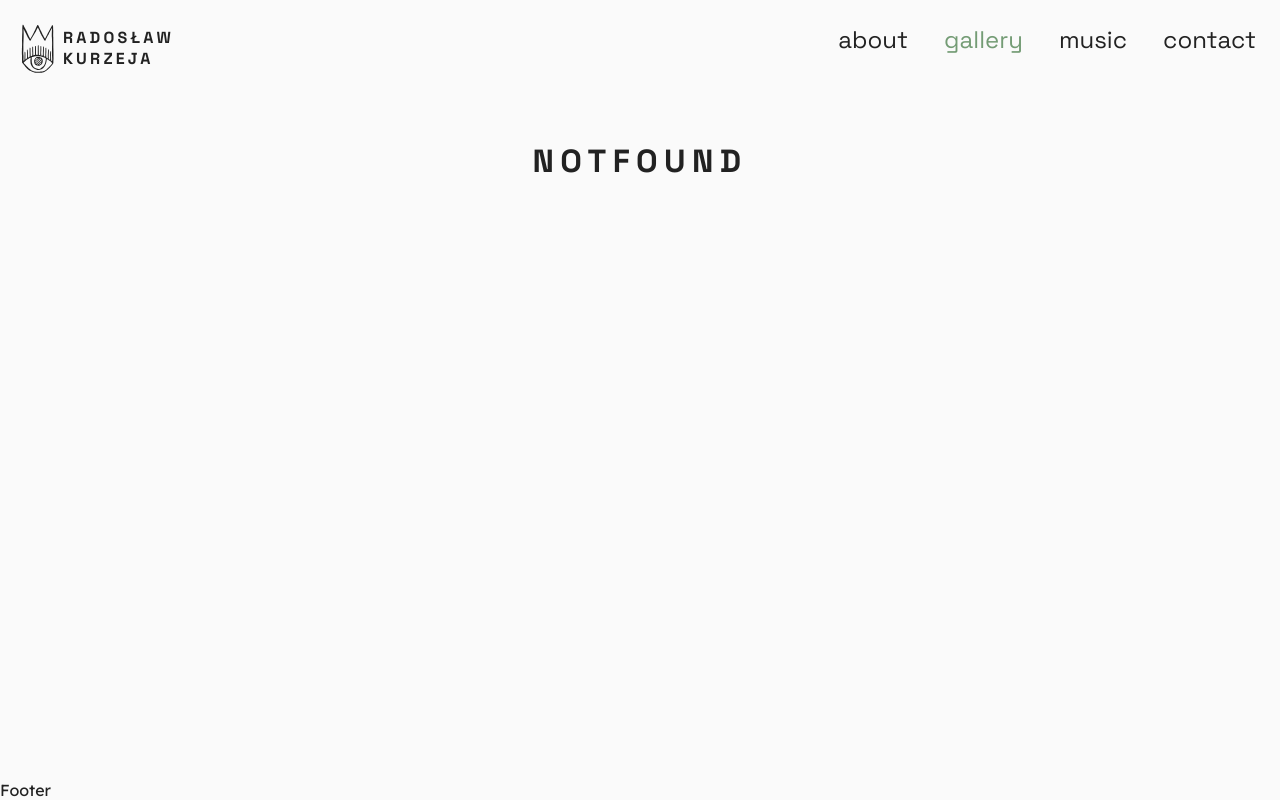
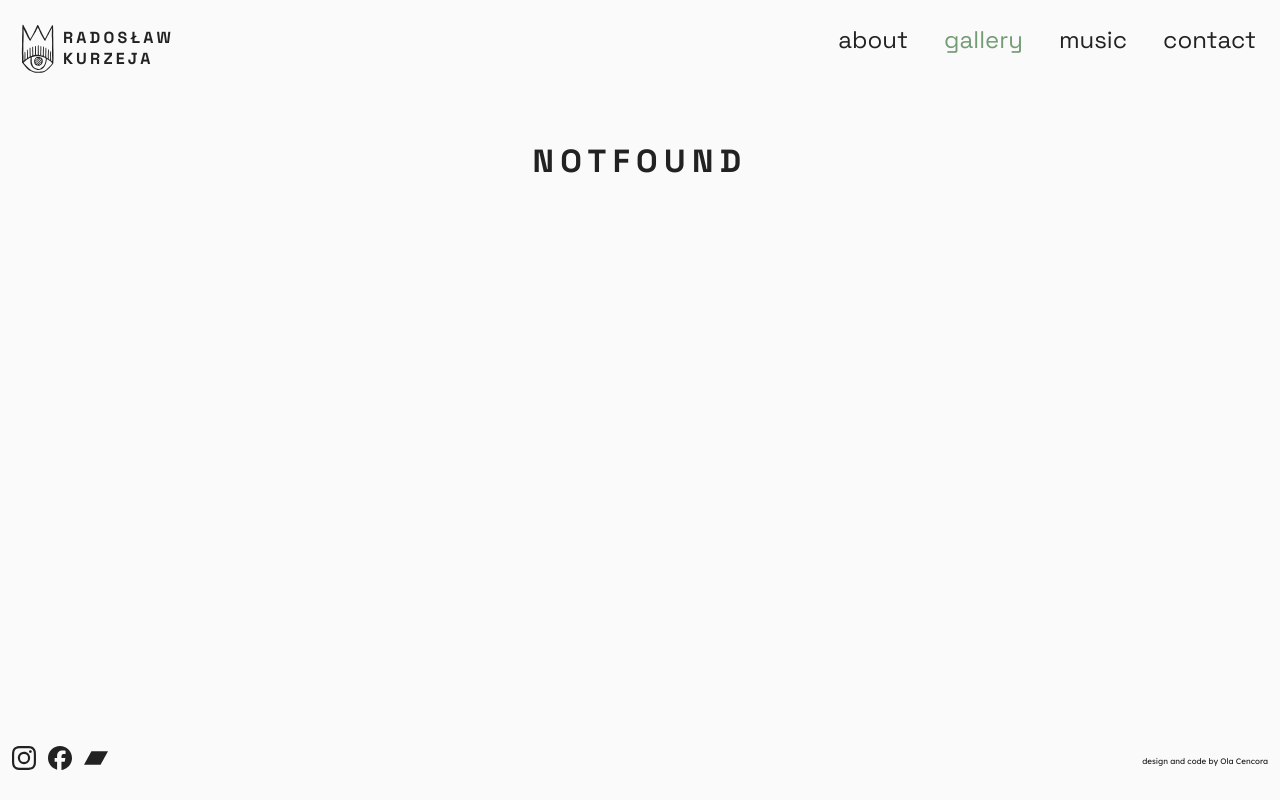
Before and after one commit to Ola-Cencora/Radek-Kurzeja-website, a React (Create React App) app: page /gallery/1 in a window 1280 px wide. Built offline with nearby package versions, Linux system fonts and the light colour scheme.

Commit message:
Add content to footer

```diff
--- /dev/null
+++ b/src/components/common/MediaIcon/MediaIcon.module.scss
@@ -0,0 +1,19 @@
+@import './../../../styles/variables.scss';
+
+.link {
+  transition: $transition-color;
+
+  &:hover {
+    color: $color;
+  }
+
+  &__name {
+    clip: rect(0 0 0 0);
+    clip-path: inset(50%);
+    height: 1px;
+    overflow: hidden;
+    position: absolute;
+    white-space: nowrap;
+    width: 1px;
+  }
+}
--- /dev/null
+++ b/src/components/common/MediaIcon/MediaIcon.tsx
@@ -0,0 +1,18 @@
+import styles from "./MediaIcon.module.scss";
+
+interface MediaIconProps {
+  href: string;
+  name: string;
+  icon: React.ReactNode;
+}
+
+const MediaIcon: React.FC<MediaIconProps> = ({ href, name, icon }) => (
+  <li>
+    <a href={href} className={styles.link}>
+      <span className={styles.link__name}>{name}</span>
+      {icon}
+    </a>
+  </li>
+);
+
+export default MediaIcon;
--- a/src/components/global/Footer/Footer.module.scss
+++ b/src/components/global/Footer/Footer.module.scss
@@ -2,4 +2,38 @@
 
 .footer {
   margin-top: auto;
+  display: flex;
+  justify-content: space-between;
+  flex-direction: column;
+  padding: 0 $basic-size;
+
+  &__icons {
+    display: flex;
+    justify-content: flex-end;
+    list-style: none;
+    font-size: 1.5rem;
+    gap: $basic-size
+  }
+
+  &__copy {
+    display: none;
+  }
 }
+
+@media (min-width: 37.5rem) {
+
+  .footer {
+    flex-direction: row;
+    align-items: center;
+
+    &__icons {
+      justify-content: flex-start;
+      padding: 0;
+    }
+
+    &__copy {
+      display: block;
+      font-size: .5rem;
+    }
+  }
+}
--- a/src/components/global/Footer/Footer.tsx
+++ b/src/components/global/Footer/Footer.tsx
@@ -1,7 +1,36 @@
+import MediaIcon from "../../common/MediaIcon/MediaIcon";
+import { SiInstagram } from "react-icons/si";
+import { SiFacebook } from "react-icons/si";
+import { SiBandcamp } from "react-icons/si";
 import styles from "./Footer.module.scss";
 
-const Footer: React.FC = () => {
-  return <div className={styles.footer}>Footer</div>;
-};
+const Footer: React.FC = () => (
+  <footer className={styles.footer}>
+    <div>
+      <ul className={styles.footer__icons}>
+        <MediaIcon
+          href="https://www.instagram.com/algorytmfantastyczny/"
+          name="go to Instagram"
+          icon={<SiInstagram />}
+        />
+        <MediaIcon
+          href="https://www.facebook.com/kurzeja.radoslaw/"
+          name="go to Facebook"
+          icon={<SiFacebook />}
+        />
+        <MediaIcon
+          href="https://radoslaw-kurzeja.bandcamp.com/"
+          name="go to Bandcamp"
+          icon={<SiBandcamp />}
+        />
+      </ul>
+    </div>
+    <div className={styles.footer__copy}>
+      <a href="https://www.linkedin.com/in/aleksandra-cencora/">
+        design and code by Ola Cencora
+      </a>
+    </div>
+  </footer>
+);
 
 export default Footer;
```
